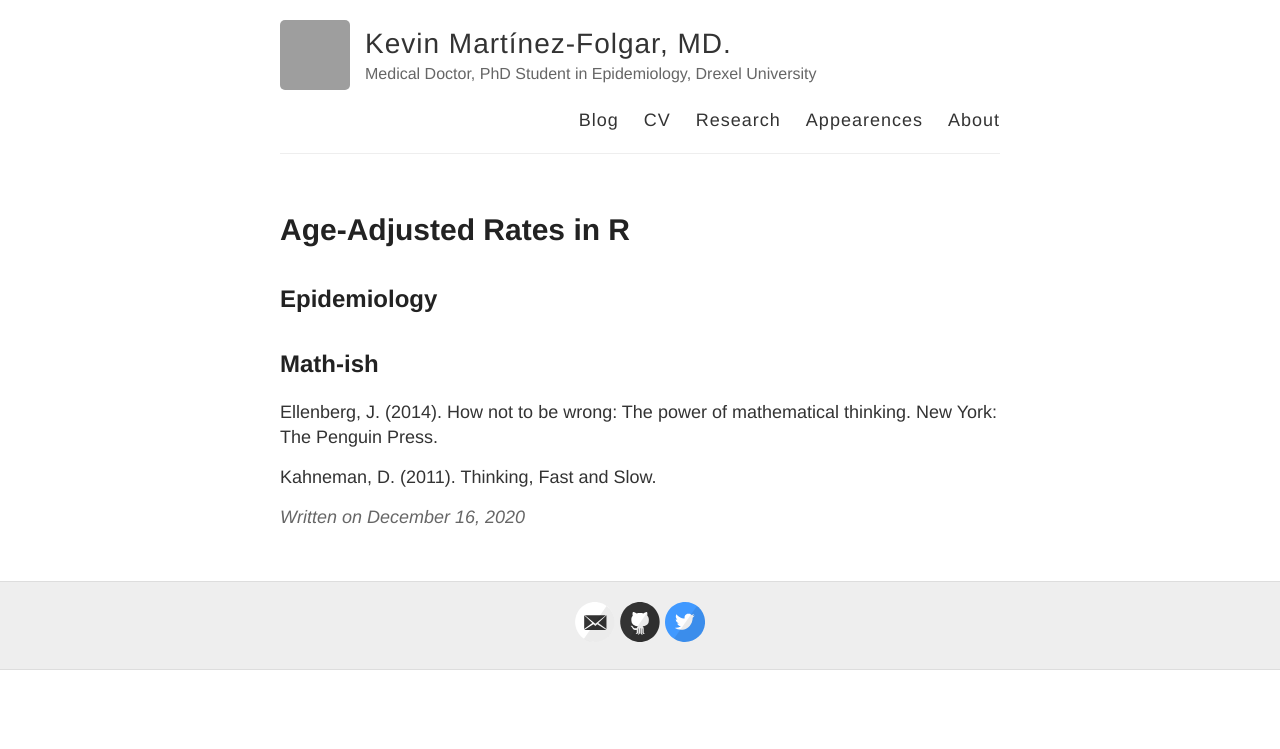
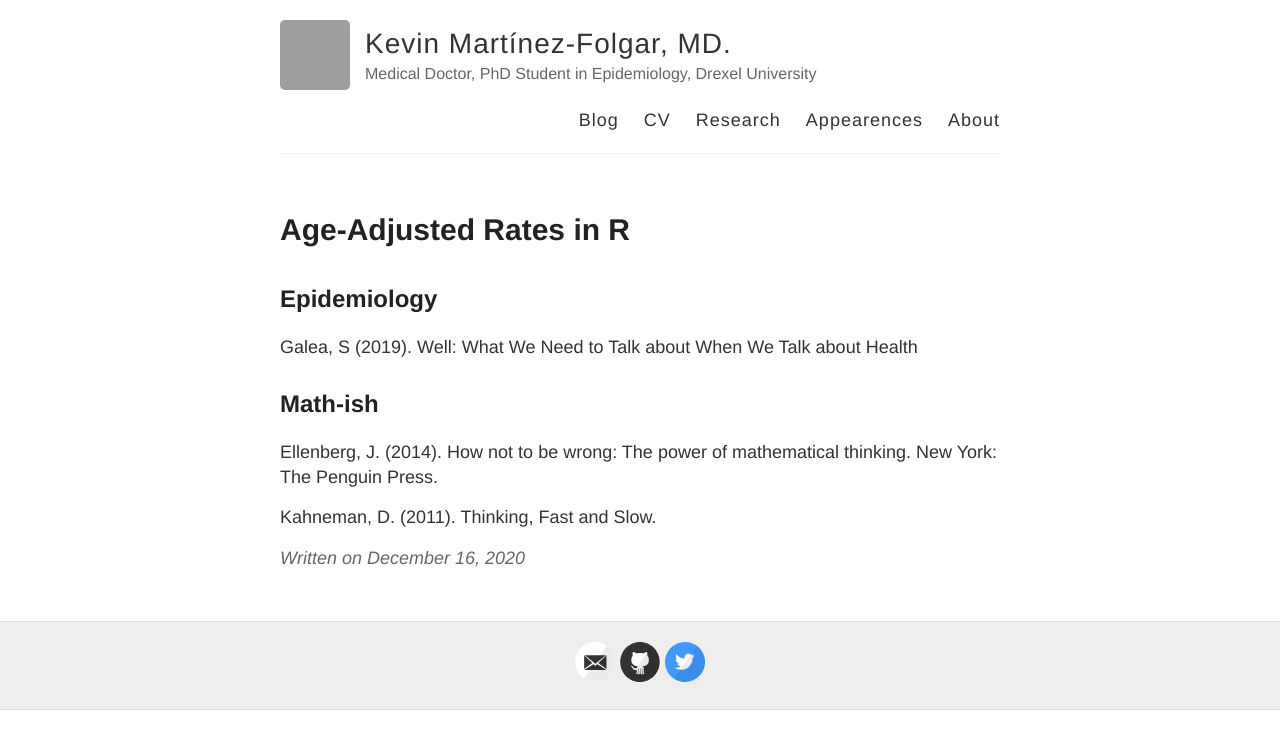
Before and after one commit to kmfolgar/kmartinez.com, a Jekyll site: the page built from _posts/2020-12-16-Book-Recomendations.md, in a window 1280 px wide. Shown: the top 749 px of the page. Built offline with Jekyll 4.4.1, drawn with Linux system fonts in a browser that asks for light colours; grey boxes are pictures that could not be loaded.

Commit message:
well add

```diff
--- a/_posts/2020-12-16-Book-Recomendations.md
+++ b/_posts/2020-12-16-Book-Recomendations.md
@@ -6,6 +6,7 @@ date: 2020-12-16
 
 ## Epidemiology
 
+Galea, S (2019).  Well: What We Need to Talk about When We Talk about Health
 
 
 ## Math-ish
```
Also changed, not shown: 1 other file.
